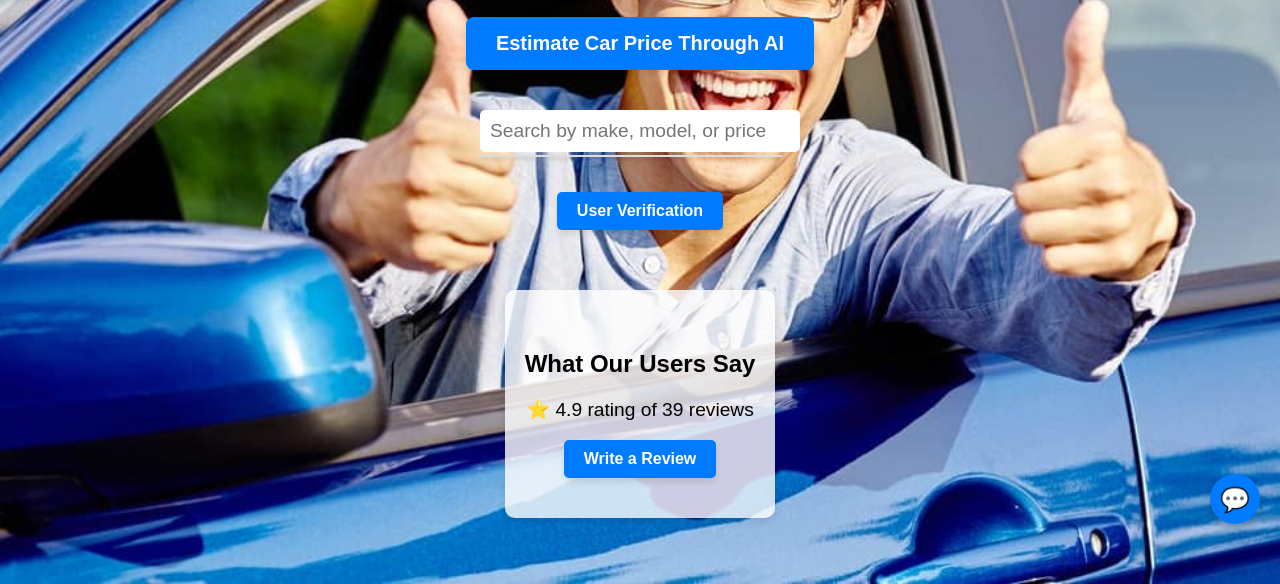
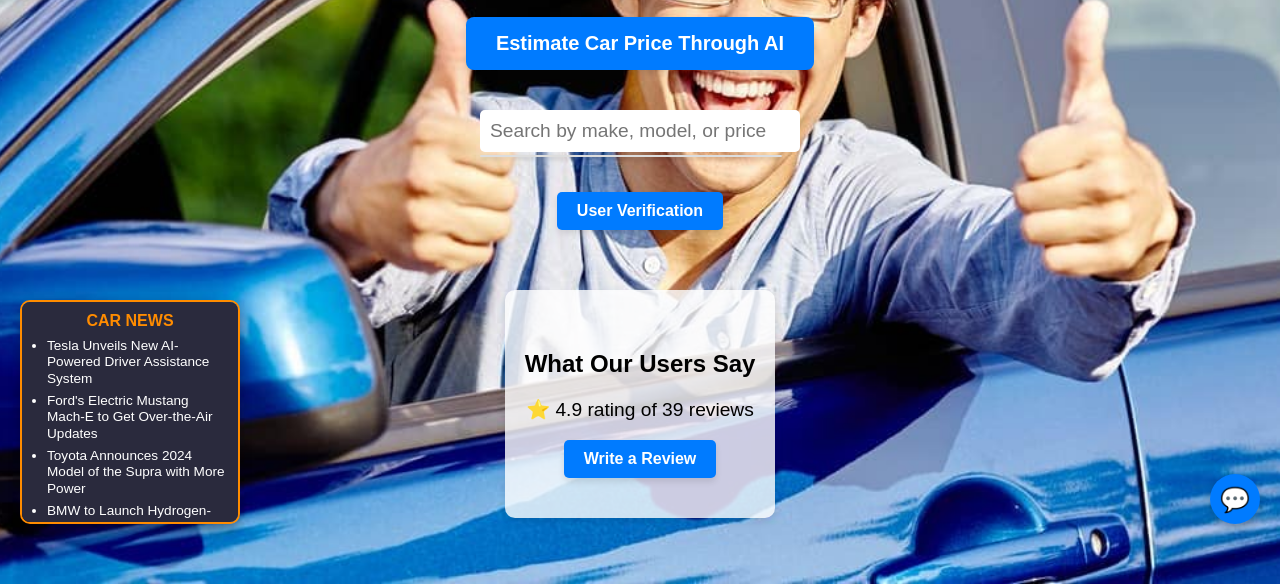
Before and after one commit to pjxgao-PaulGao/The-Car-Nexus, a plain HTML site: page index.html in a window 1280 px wide. Shown: the part 256-840 px from the top of the page. Drawn offline with Linux system fonts and the light colour scheme.

Commit message:
AB#2350 Car News

```diff
--- a/index.html
+++ b/index.html
@@ -5,6 +5,70 @@
     <meta name="viewport" content="width=device-width, initial-scale=1.0">
     <title>Car Nexus - Home</title>
     <link rel="stylesheet" href="style.css">
+    <style>
+        /* Car News section styling */
+        #car-news-section {
+            position: fixed;
+            bottom: 20px;
+            left: 20px;
+            z-index: 1000;
+            width: 220px; /* Adjusted to be compact */
+        }
+
+        .car-news-container {
+            background-color: #2a2a3d;
+            color: #ffffff;
+            border-radius: 10px;
+            box-shadow: 0 6px 12px rgba(0, 0, 0, 0.3);
+            padding: 10px; /* Reduced padding */
+            overflow-y: auto;
+            max-height: 200px;
+            border: 2px solid #ff8c00;
+        }
+
+        .car-news-container h3 {
+            margin: 0 0 8px; /* Reduced bottom margin */
+            font-size: 1rem;
+            font-weight: bold;
+            color: #ff8c00;
+            text-align: center;
+            text-transform: uppercase;
+        }
+
+        #car-news-list {
+            margin: 0;
+            padding-left: 15px; /* Adjusted for bullet points */
+        }
+
+        .news-item {
+            list-style: disc; /* Added bullet points */
+            margin-bottom: 6px; /* Reduced spacing between items */
+            font-size: 0.85rem; /* Slightly smaller font size */
+            line-height: 1.2;
+            padding: 0; /* Removed additional padding */
+            transition: color 0.3s, transform 0.2s;
+            cursor: pointer;
+        }
+
+        .news-item:hover {
+            color: #ff8c00;
+            transform: scale(1.02); /* Slight zoom effect on hover */
+        }
+
+        /* Scrollbar styling */
+        .car-news-container::-webkit-scrollbar {
+            width: 6px;
+        }
+
+        .car-news-container::-webkit-scrollbar-thumb {
+            background-color: #ff8c00;
+            border-radius: 10px;
+        }
+
+        .car-news-container::-webkit-scrollbar-thumb:hover {
+            background-color: #d97500;
+        }
+    </style>
 </head>
 <body>
 
@@ -56,6 +120,28 @@
             <button id="write-review" onclick="window.location.href='write-review.html'">
                 Write a Review
             </button>
+        </section>
+    </section>
+
+    <!-- Car News Section -->
+    <section id="car-news-section">
+        <div class="car-news-container">
+            <h3>Car News</h3>
+            <ul id="car-news-list">
+                <li class="news-item">Tesla Unveils New AI-Powered Driver Assistance System</li>
+                <li class="news-item">Ford's Electric Mustang Mach-E to Get Over-the-Air Updates</li>
+                <li class="news-item">Toyota Announces 2024 Model of the Supra with More Power</li>
+                <li class="news-item">BMW to Launch Hydrogen-Powered X5 SUV by 2025</li>
+                <li class="news-item">Rivian Expands EV Lineup with New Pickup Truck and Delivery Vans</li>
+                <li class="news-item">Volkswagen's ID. Buzz Gets New Tech and Longer Range in Latest Update</li>
+                <li class="news-item">Audi Rolls Out Autonomous Driving Tech on the Road</li>
+                <li class="news-item">Chevrolet Teases New Corvette Hybrid, Set to Debut Next Year</li>
+                <li class="news-item">Hyundai Launches Next-Gen EV with 600+ Mile Range</li>
+                <li class="news-item">Mercedes-Benz Unveils New S-Class with Advanced AI Features</li>
+                <li class="news-item">Lucid Motors Faces Supply Chain Challenges but Continues EV Expansion</li>
+                <li class="news-item">General Motors Pushes Ahead with Fully Electric Cadillac Lineup</li>
+            </ul>
+        </div>
     </section>
 
     <!-- Load Live Chat -->
```
Also changed, not shown: car-news.html (added, +103 -0 lines). Lines whose indentation alone changed are shown as unchanged.
